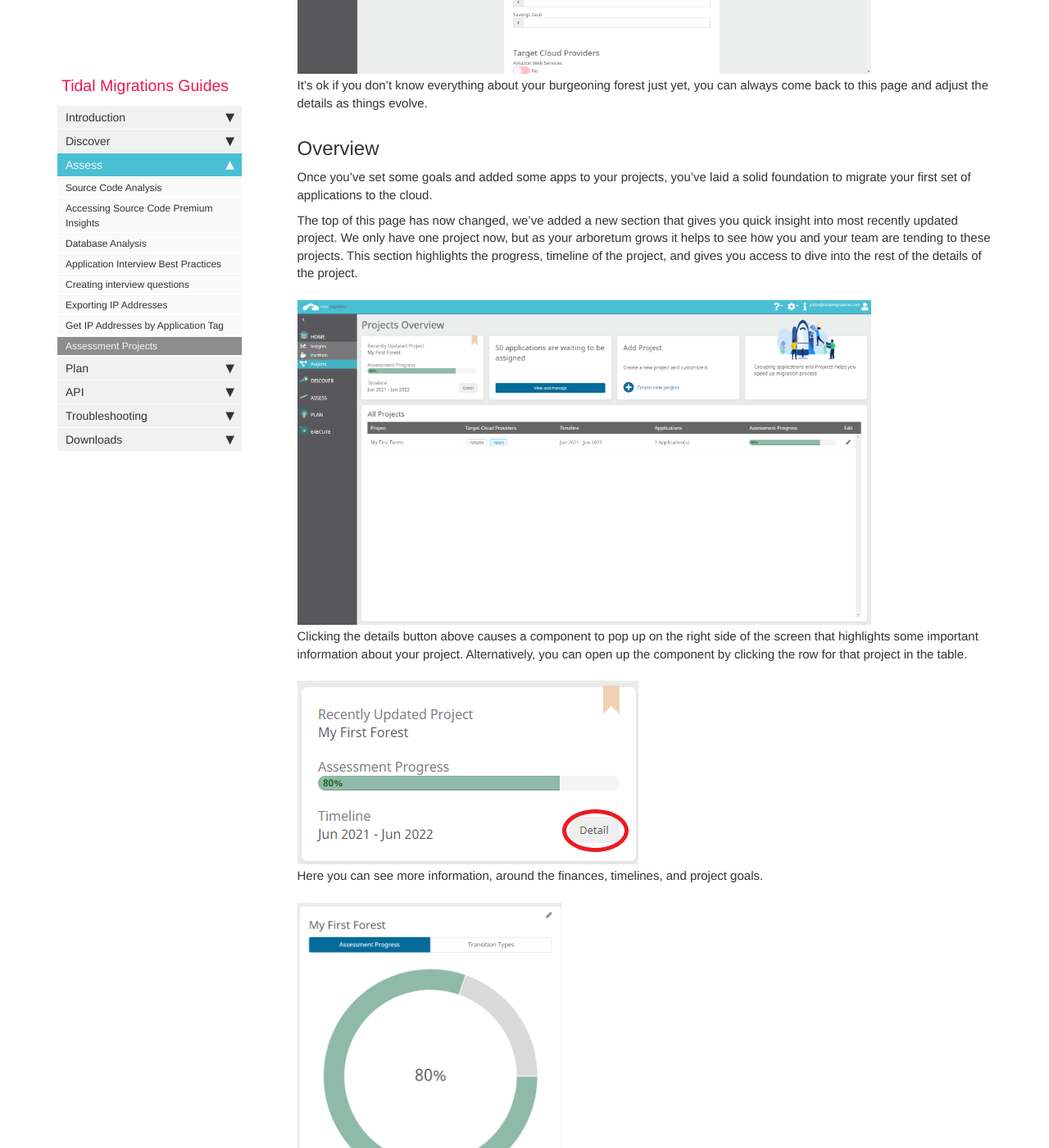
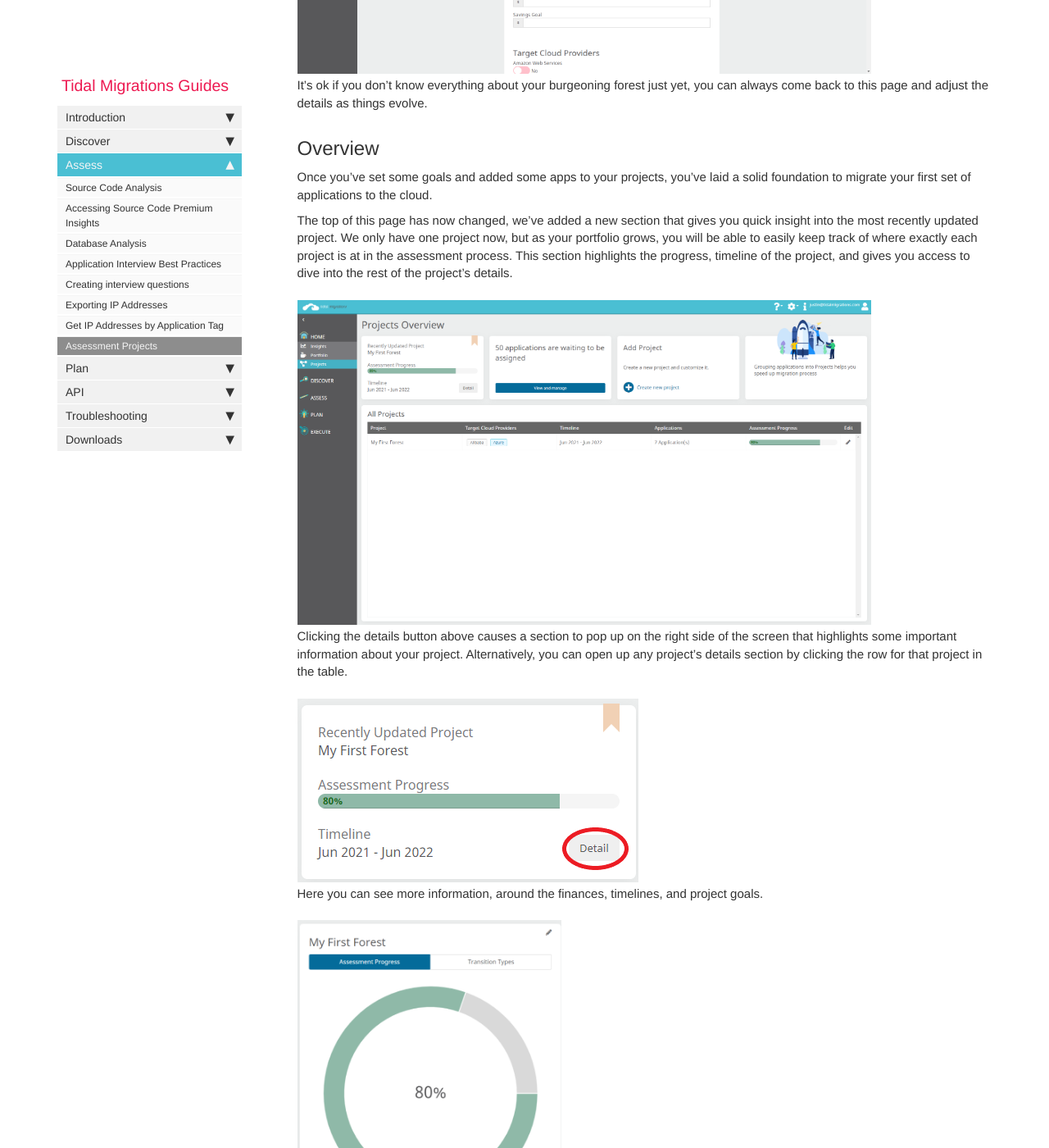
Before and after one commit to tidalmigrations/tidalmigrations.github.io, a Jekyll site: the page built from pages/user guides/assessment_projects.md, in a window 1280 px wide and 1400 px high, scrolled down 2008 px. Shown: the whole window at 82% size. Built offline with Jekyll 4.4.1, drawn with Linux system fonts in a browser that asks for light colours; nearby versions of some CDN libraries; comment, search, counter and statistics services are not loaded; some of the changed text lies outside the part shown.

Commit message:
Apply suggestions from code review
Co-authored-by: Kerstin Kohout <kerstin.kohout@hotmail.com>

```diff
--- a/pages/user guides/assessment_projects.md
+++ b/pages/user guides/assessment_projects.md
@@ -40,11 +40,11 @@ It's ok if you don't know everything about your burgeoning forest just yet, you
 
 Once you've set some goals and added some apps to your projects, you've laid a solid foundation to migrate your first set of applications to the cloud.
 
-The top of this page has now changed, we've added a new section that gives you quick insight into most recently updated project. We only have one project now, but as your arboretum grows it helps to see how you and your team are tending to these projects. This section highlights the progress, timeline of the project, and gives you access to dive into the rest of the details of the project.
+The top of this page has now changed, we've added a new section that gives you quick insight into the most recently updated project. We only have one project now, but as your portfolio grows, you will be able to easily keep track of where exactly each project is at in the assessment process. This section highlights the progress, timeline of the project, and gives you access to dive into the rest of the project's details.
 
 {% include image.html file="projects_4.png" %}
 
-Clicking the details button above causes a component to pop up on the right side of the screen that highlights some important information about your project. Alternatively, you can open up the component by clicking the row for that project in the table.
+Clicking the details button above causes a section to pop up on the right side of the screen that highlights some important information about your project. Alternatively, you can open up any project's details section by clicking the row for that project in the table.
 
 {% include image.html file="projects_5.png" %}
 
@@ -62,6 +62,6 @@ Finally, after filling in all the information about your project and adding some
 
 {% include image.html file="projects_8.png" %}
 
-This will lead you to our insights page where you can get an overview of your financial highlights, assessment overview, migration ROI, application resource utilization, security vulnerabilities, and technology breakdown
+This will lead you to our insights page, where you can get an overview of your financial highlights, assessment overview, migration ROI, application resource utilization, security vulnerabilities, and technology breakdown.
 
 {% include image.html file="projects_9.jpeg" %}
```
Also changed, not shown: other parts of pages/user guides/assessment_projects.md (+2 -2 lines).
